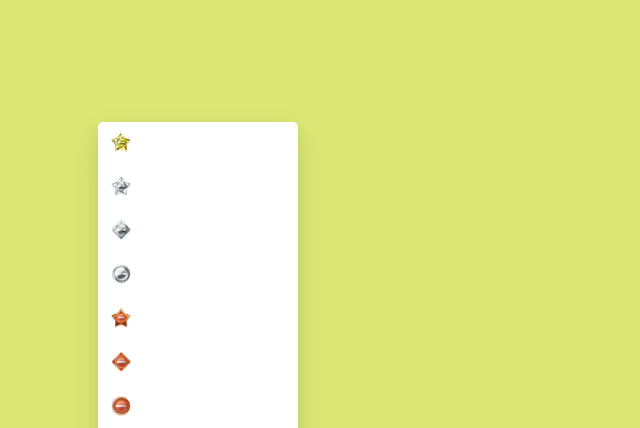
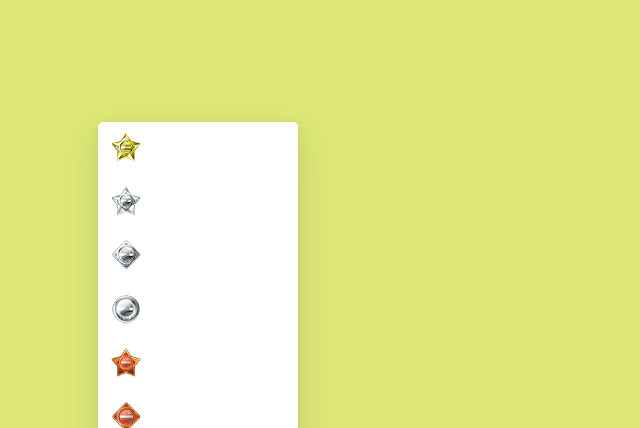
Before and after one commit to esprine/popn-rankchart, a website built with Vite: page popn48.html in a window 1280 px wide. Both pictures are taken after a click on the element 98 px from the left and 494 px from the top of the page. Shown: the part 372-800 px from the top of the page, without its empty margins (0-640 px from the left). Built offline with nearby package versions, Linux system fonts and the light colour scheme.

Commit message:
Update popn48.html

```diff
--- a/popn48.html
+++ b/popn48.html
@@ -182,16 +182,16 @@ $(document).ready(function(){
 	<img id="target" class="target" src="img/48.png"/>
 </div>
 <ul class="contextmenu">
-	<li id="goldstar" data-badge="goldstar.png"><img src="img/medal/goldstar.png" style="width:20px; height:20px;"/></li>
-	<li id="silverstar" data-badge="silverstar.png"><img src="img/medal/silverstar.png" style="width:20px; height:20px;"/</li>
-	<li id="silverspade" data-badge="silverspade.png"><img src="img/medal/silverspade.png" style="width:20px; height:20px;"/</li>
-	<li id="silvermedal" data-badge="silvermedal.png"><img src="img/medal/silvermedal.png" style="width:20px; height:20px;"/</li>
-	<li id="star" data-badge="star.png"><img src="img/medal/star.png" style="width:20px; height:20px;"/</li>
-	<li id="spade" data-badge="spade.png"><img src="img/medal/spade.png" style="width:20px; height:20px;"/</li>
-	<li id="medal" data-badge="medal.png"><img src="img/medal/medal.png" style="width:20px; height:20px;"/</li>
-	<li id="blackstar" data-badge="blackstar.png"><img src="img/medal/blackstar.png" style="width:20px; height:20px;"/</li>
-	<li id="blackspade" data-badge="blackspade.png"><img src="img/medal/blackspade.png" style="width:20px; height:20px;"/</li>
-	<li id="blackmedal" data-badge="blackmedal.png"><img src="img/medal/blackmedal.png" style="width:20px; height:20px;"/</li>
+	<li id="goldstar" data-badge="goldstar.png"><img src="img/medal/goldstar.png" style="width:30px; height:30px;"/></li>
+	<li id="silverstar" data-badge="silverstar.png"><img src="img/medal/silverstar.png" style="width:30px; height:30px;"/</li>
+	<li id="silverspade" data-badge="silverspade.png"><img src="img/medal/silverspade.png" style="width:30px; height:30px;"/</li>
+	<li id="silvermedal" data-badge="silvermedal.png"><img src="img/medal/silvermedal.png" style="width:30px; height:30px;"/</li>
+	<li id="star" data-badge="star.png"><img src="img/medal/star.png" style="width:30px; height:30px;"/</li>
+	<li id="spade" data-badge="spade.png"><img src="img/medal/spade.png" style="width:30px; height:30px;"/</li>
+	<li id="medal" data-badge="medal.png"><img src="img/medal/medal.png" style="width:30px; height:30px;"/</li>
+	<li id="blackstar" data-badge="blackstar.png"><img src="img/medal/blackstar.png" style="width:30px; height:30px;"/</li>
+	<li id="blackspade" data-badge="blackspade.png"><img src="img/medal/blackspade.png" style="width:30px; height:30px;"/</li>
+	<li id="blackmedal" data-badge="blackmedal.png"><img src="img/medal/blackmedal.png" style="width:30px; height:30px;"/</li>
 	<li id="none" data-badge="none.gif">없음</li>
 </ul>
 </body>
```
